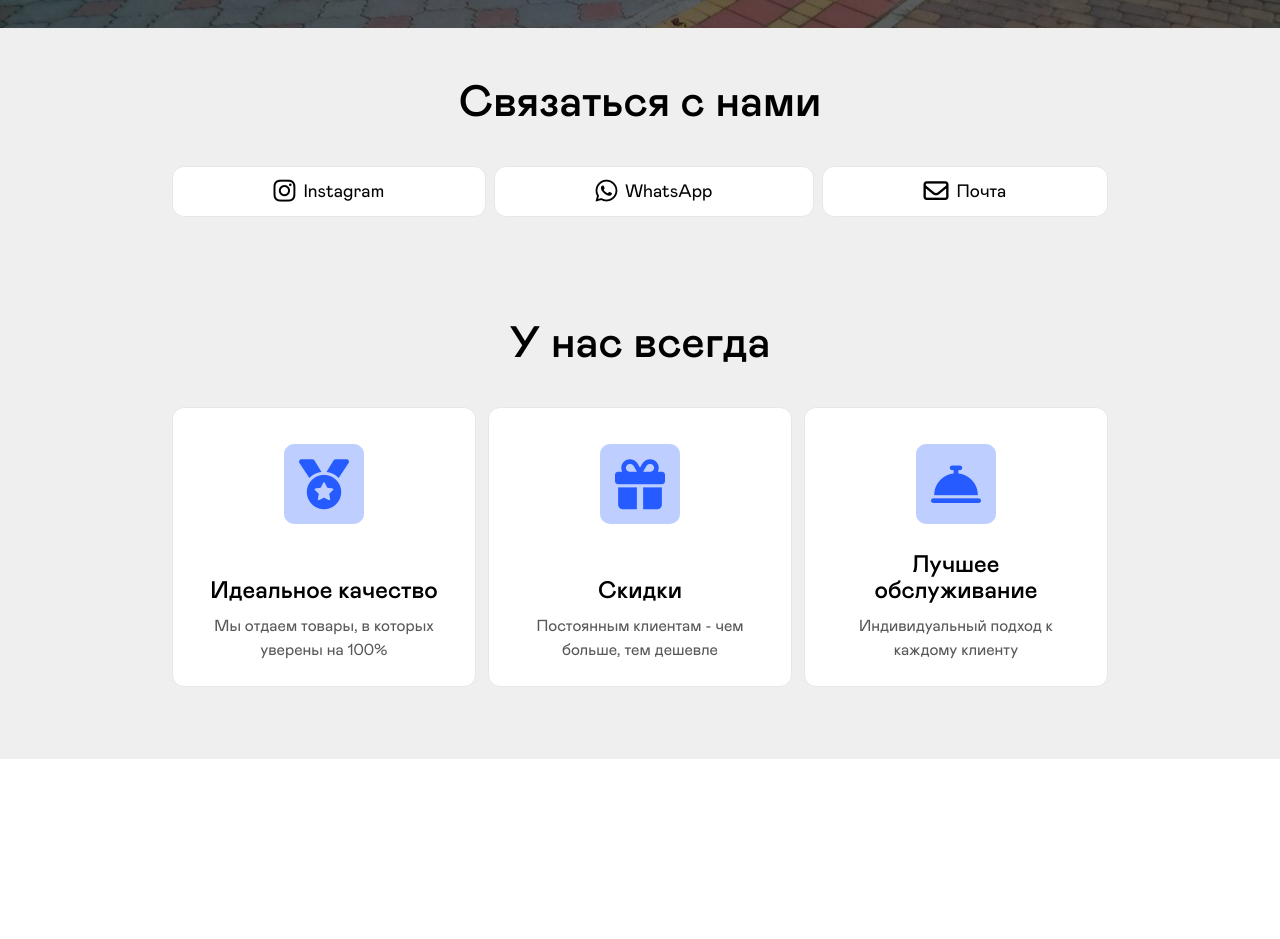
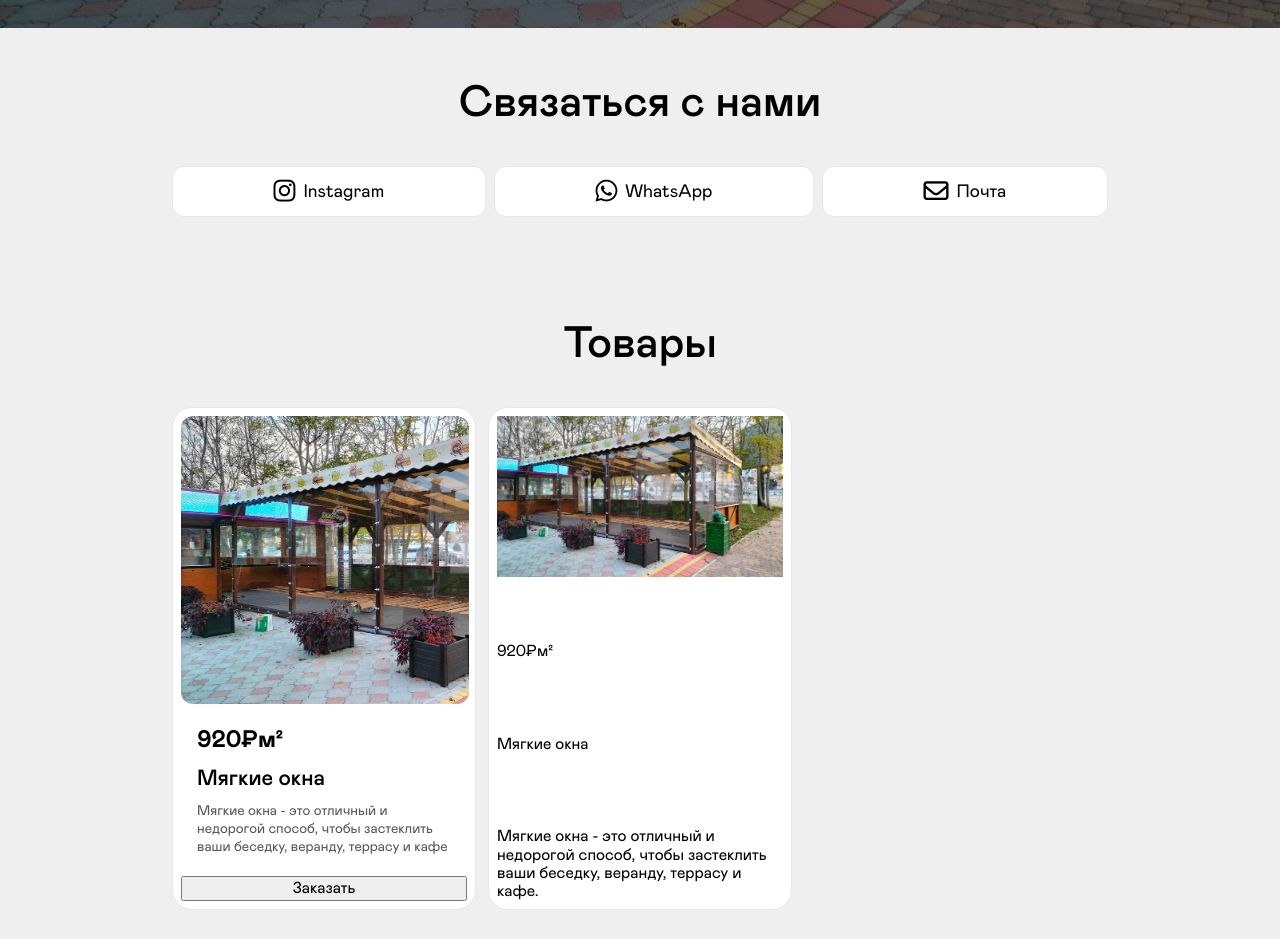
Before and after one commit to dariarus/novo-tent23, a plain HTML site: page index.html in a window 1280 px wide. Shown: the part 821-1760 px from the top of the page. Before the commit the page ends 1580 px from the top, so only its background shows below. Drawn offline with Linux system fonts and the light colour scheme; files whose address does not match are found by name.

Commit message:
feature: создать блок карточек товаров, сверстать карточку, настроить эффект наведения для картинки товара

```diff
--- a/blocks/header/header.css
+++ b/blocks/header/header.css
@@ -6,4 +6,5 @@
   width: 100%;
   background-color: #efefef;
   box-shadow: 0 1px 2px #2b2d3314, 0 4px 12px #2b2d330a;
+  z-index: 4;
 }
--- /dev/null
+++ b/blocks/product-card/__image-container/product-card__image-container.css
@@ -0,0 +1,6 @@
+.product-card__image-container {
+  width: 288px;
+  height: 288px;
+  border-radius: 12px;
+  overflow: hidden;
+}
--- /dev/null
+++ b/blocks/product-card/__image/_hovered/product-card__image_hovered.css
@@ -0,0 +1,3 @@
+.product-card__image_hovered {
+  transform: scale(1.1);
+}
--- /dev/null
+++ b/blocks/product-card/__image/product-card__image.css
@@ -0,0 +1,7 @@
+.product-card__image {
+  width: 100%;
+  height: 100%;
+  object-fit: cover;
+  object-position: left top;
+  transition: transform .35s ease-in-out;
+}
--- /dev/null
+++ b/blocks/product-card/__text-wrapper/product-card__text-wrapper.css
@@ -0,0 +1,4 @@
+.product-card__text-wrapper {
+  box-sizing: border-box;
+  padding: 0 16px;
+}
--- /dev/null
+++ b/blocks/product-card/__text/_price/product-card__text_price.css
@@ -0,0 +1,5 @@
+.product-card__text_price {
+  font-size: 24px;
+  line-height: 32px;
+  font-weight: 700;
+}
--- /dev/null
+++ b/blocks/product-card/__text/_subtitle/product-card__text_subtitle.css
@@ -0,0 +1,6 @@
+.product-card__text_subtitle {
+  font-size: 14px;
+  line-height: 18px;
+  font-weight: 400;
+  color: #585858;
+}
--- /dev/null
+++ b/blocks/product-card/__text/_title/product-card__text_title.css
@@ -0,0 +1,5 @@
+.product-card__text_title {
+  font-size: 22px;
+  line-height: 26px;
+  font-weight: 500;
+}
--- /dev/null
+++ b/blocks/product-card/__text/product-card__text.css
@@ -0,0 +1,8 @@
+.product-card__text {
+  margin: 10px 0 0;
+  color: #000;
+}
+
+.product-card__text:first-of-type {
+  margin-top: 0;
+}
--- /dev/null
+++ b/blocks/product-card/product-card.css
@@ -0,0 +1,20 @@
+.product-card {
+  display: flex;
+  flex-direction: column;
+  justify-content: space-between;
+  gap: 20px 0;
+  box-sizing: border-box;
+  padding: 8px;
+  border: 1px solid #e5e7eb;
+  border-radius: 20px;
+  background-color: #fff;
+  overflow: hidden;
+  text-align: start;
+  cursor: pointer;
+  box-shadow: none;
+  transition: box-shadow .3s;
+}
+
+.product-card:hover {
+  box-shadow: 0 3px 4px #2b2d3314, 0 6px 12px #2b2d330a;
+}
--- /dev/null
+++ b/blocks/products-container/products-container.css
@@ -0,0 +1,6 @@
+.products-container {
+  display: grid;
+  grid-template-rows: repeat(2, 1fr);
+  grid-template-columns: repeat(3, 1fr);
+  gap: 12px;
+}
--- a/index.css
+++ b/index.css
@@ -31,6 +31,17 @@
 @import url(blocks/button/button.css);
 @import url(blocks/button/_colored/button_colored.css);
 
+@import url(blocks/products-container/products-container.css);
+@import url(blocks/product-card/product-card.css);
+@import url(blocks/product-card/__image-container/product-card__image-container.css);
+@import url(blocks/product-card/__image/product-card__image.css);
+@import url(blocks/product-card/__image/_hovered/product-card__image_hovered.css);
+@import url(blocks/product-card/__text-wrapper/product-card__text-wrapper.css);
+@import url(blocks/product-card/__text/product-card__text.css);
+@import url(blocks/product-card/__text/_price/product-card__text_price.css);
+@import url(blocks/product-card/__text/_title/product-card__text_title.css);
+@import url(blocks/product-card/__text/_subtitle/product-card__text_subtitle.css);
+
 @import url(blocks/promo-cards/promo-cards.css);
 
 @import url(blocks/promo-card/promo-card.css);
--- a/index.html
+++ b/index.html
@@ -20,7 +20,7 @@
             <p class="header__logo">Ново-Тент23</p>
             <nav class="navigation">
               <a class="navigation__link" href="#contacts">Контакты</a>
-              <a class="navigation__link" href="#">Товары</a>
+              <a class="navigation__link" href="#products">Товары</a>
               <a class="navigation__link" href="#">Примеры работ</a>
               <a class="navigation__link" href="#advantages">Наши преимущества</a>
             </nav>
@@ -77,6 +77,31 @@
             </button>
           </div>
         </section>
+        <!--Products-->
+        <section class="section" id="products">
+          <h3 class="section__title">Товары</h3>
+          <div class="products-container">
+            <div class="product-card">
+              <div class="product-card__image-container">
+                <img src="images/soft-windows-01.jpg" alt="Иллюстрация товара: мягкие окна" class="product-card__image"/>
+              </div>
+              <div class="product-card__text-wrapper">
+                <p class="product-card__text product-card__text_price">920&#8381;м&sup2;</p>
+                <p class="product-card__text product-card__text_title">Мягкие окна</p>
+                <p class="product-card__text product-card__text_subtitle">Мягкие окна - это отличный и недорогой способ,
+                  чтобы застеклить ваши беседку, веранду, террасу и кафе</p>
+              </div>
+              <button>Заказать</button>
+            </div>
+            <div class="product-card">
+              <img src="images/soft-windows-01.jpg" alt="Иллюстрация товара: мягкие окна"/>
+              <p class="product-card__text product-card__text_bold">920&#8381;м&sup2;</p>
+              <p class="product-card__text product-card__text_normal">Мягкие окна</p>
+              <p class="product-card__text product-card__text_light">Мягкие окна - это отличный и недорогой способ,
+                чтобы застеклить ваши беседку, веранду, террасу и кафе.</p>
+            </div>
+          </div>
+        </section>
 
         <!--Advantages-->
         <section class="section" id="advantages">
--- a/scripts/index.js
+++ b/scripts/index.js
@@ -17,12 +17,11 @@ document.getElementById("emailButton").addEventListener("click", openMail);
 
 // Плавный скролл страницы
 document.querySelectorAll('.navigation__link').forEach(link => {
-  link.addEventListener('click', function(e) {
+  link.addEventListener('click', function (e) {
     e.preventDefault();
 
     const targetId = this.getAttribute('href').substring(1); // Убираем #
     const targetElement = document.getElementById(targetId);
-
 
     const headerHeight = document.querySelector('header').offsetHeight;
 
@@ -36,3 +35,17 @@ document.querySelectorAll('.navigation__link').forEach(link => {
     }
   });
 });
+
+// Эффект hover у картинки товара в блоке "Products"
+document.querySelectorAll('.product-card').forEach((productCard) => {
+  const productImage = productCard.querySelector('.product-card__image');
+  if (productImage) {
+    productCard.addEventListener('mouseenter', () => {
+      productImage.classList.add('product-card__image_hovered');
+    });
+
+    productCard.addEventListener('mouseleave', () => {
+      productImage.classList.remove('product-card__image_hovered');
+    });
+  }
+});
```
